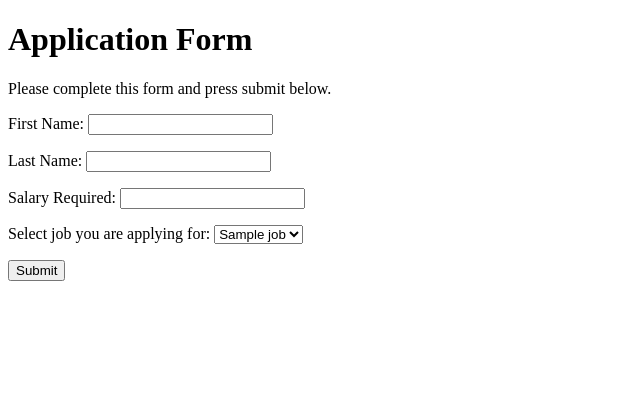
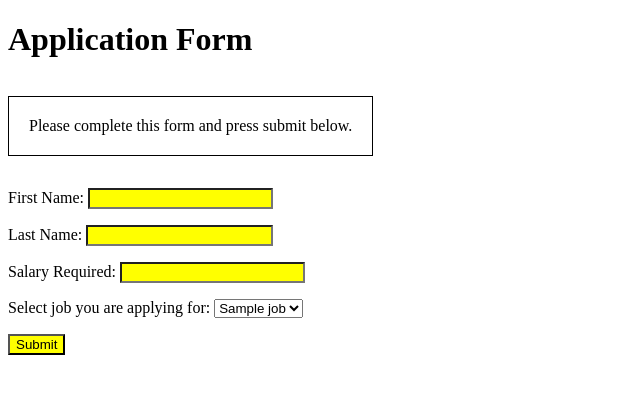
Before and after one commit to ceegin/skills-assessment3-flask, a Flask app: template templates/application-form.html in a window 1280 px wide. Shown: the top 394 px of the page, without its empty margins (0-640 px from the left). Run offline with Flask 2, Linux system fonts and the light colour scheme; the template is opened without the code that fills it: most values are stand-ins (such as "Sample title", 1, 10 or a date in 2020).

Commit message:
edited css page

```diff
--- a/static/styles.css
+++ b/static/styles.css
@@ -1 +1,12 @@
-/* Your styles can go here. */
+input {
+    background-color: yellow;
+}
+.lastname {
+    font-weight: bold;
+}
+
+.instructions {
+    border: 1px solid;
+    display: inline-block;
+    padding: 20px;
+}
```
